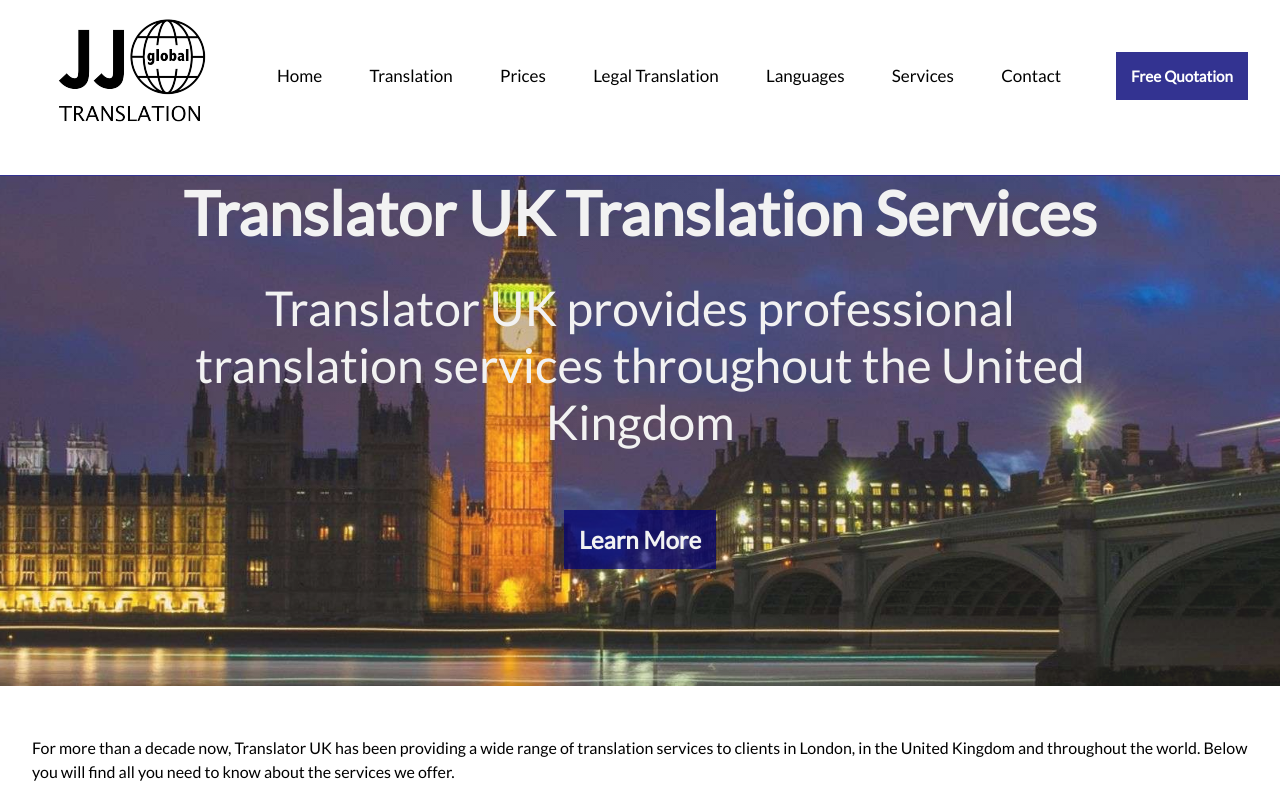
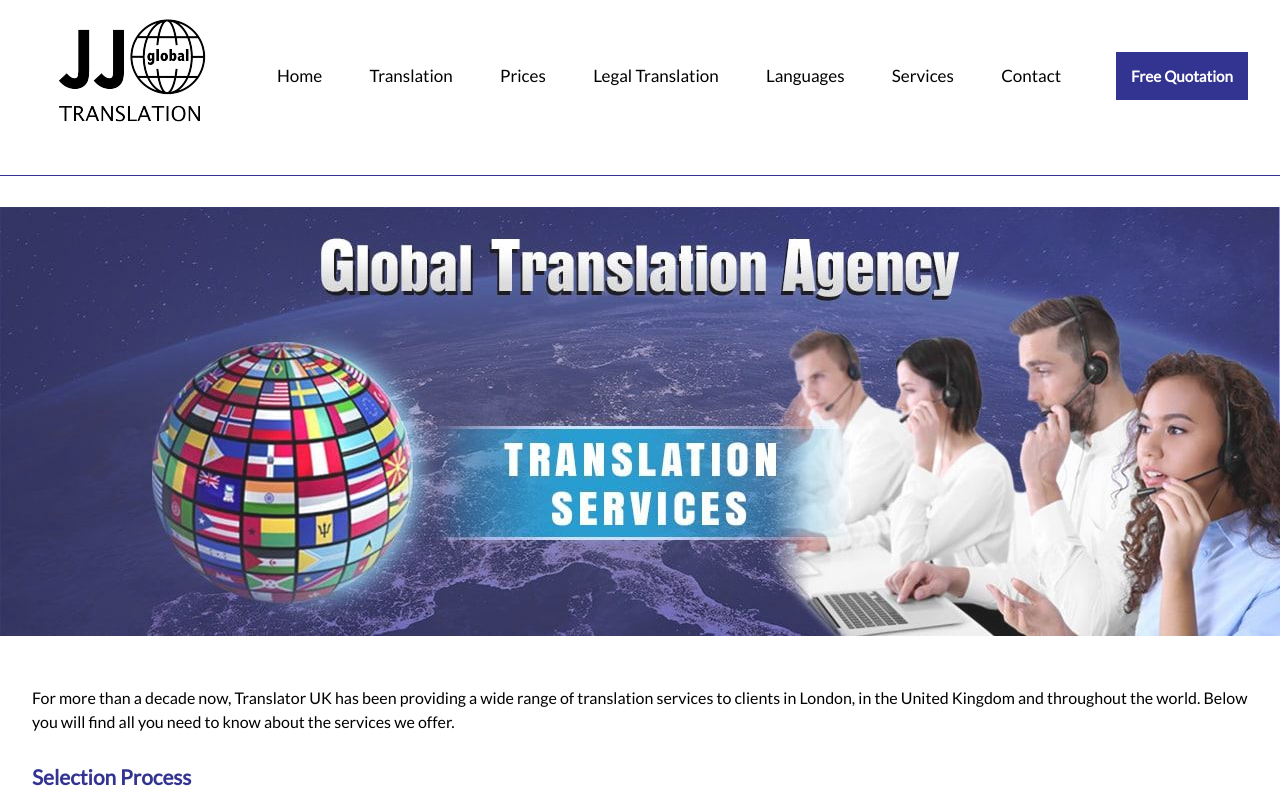
Before and after one commit to ChanMyaeOo/jj-global-translation, a React (Create React App) app: page /translation in a window 1280 px wide. Shown: the top 800 px of the page. Built offline with nearby package versions, Linux system fonts and the light colour scheme.

Commit message:
changed picture of translation

```diff
--- a/src/pages/translation/Translation.js
+++ b/src/pages/translation/Translation.js
@@ -8,9 +8,9 @@ const Translation = () => {
     return (
         <>
             <div className={classes.translation}>
-                <h1>Translator UK Translation Services</h1>
+                {/* <h1>Translator UK Translation Services</h1>
                 <h2>Translator UK provides professional translation services throughout the United Kingdom</h2>
-                <Link className={classes.learnBtn} to="/languages">Learn More</Link>
+                <Link className={classes.learnBtn} to="/languages">Learn More</Link> */}
             </div>
 
             <Content />
--- a/src/pages/translation/content/styles.js
+++ b/src/pages/translation/content/styles.js
@@ -6,6 +6,7 @@ const useStyles = makeStyles(theme => ({
         maxWidth: '1280px',
         margin: '50px auto',
         marginBottom: '25px',
+        marginTop: '20px',
         "& > p": {
             lineHeight: '1.5rem'
         }
--- a/src/pages/translation/styles.js
+++ b/src/pages/translation/styles.js
@@ -1,13 +1,14 @@
 import { makeStyles } from '@material-ui/core/styles';
 import HeroImg from '../../images/translation.jpg'
+import TransImg from '../../images/jj-translation.jpg'
 
 const useStyles = makeStyles(theme => ({
     translation: {
-        background: `linear-gradient( rgba(255, 255, 255, 0.1) 100%, rgba(0, 0, 0, 0.1) 100%),url(${HeroImg})`,
+        background: `linear-gradient( rgba(255, 255, 255, 0.1) 100%, rgba(0, 0, 0, 0.1) 100%),url(${TransImg})`,
         backgroundRepeat: 'no-repeat',
-        backgroundSize: 'cover',
+        backgroundSize: 'contain',
         backgroundPosition: "center center",
-        paddingBottom: '40px',
+        paddingBottom: '20px',
         height: '470px',
         "& h1": {
             textAlign: 'center',
@@ -48,7 +49,7 @@ const useStyles = makeStyles(theme => ({
     [theme.breakpoints.down('xs')]: {
         translation: {
             paddingBottom: '2px',
-            height: 'auto',
+            height: '160px',
             "& h1": {
                 fontSize: '20.8px',
                 textAlign: 'left',
```
Also changed, not shown: src/images/jj-translation.jpg (added).
